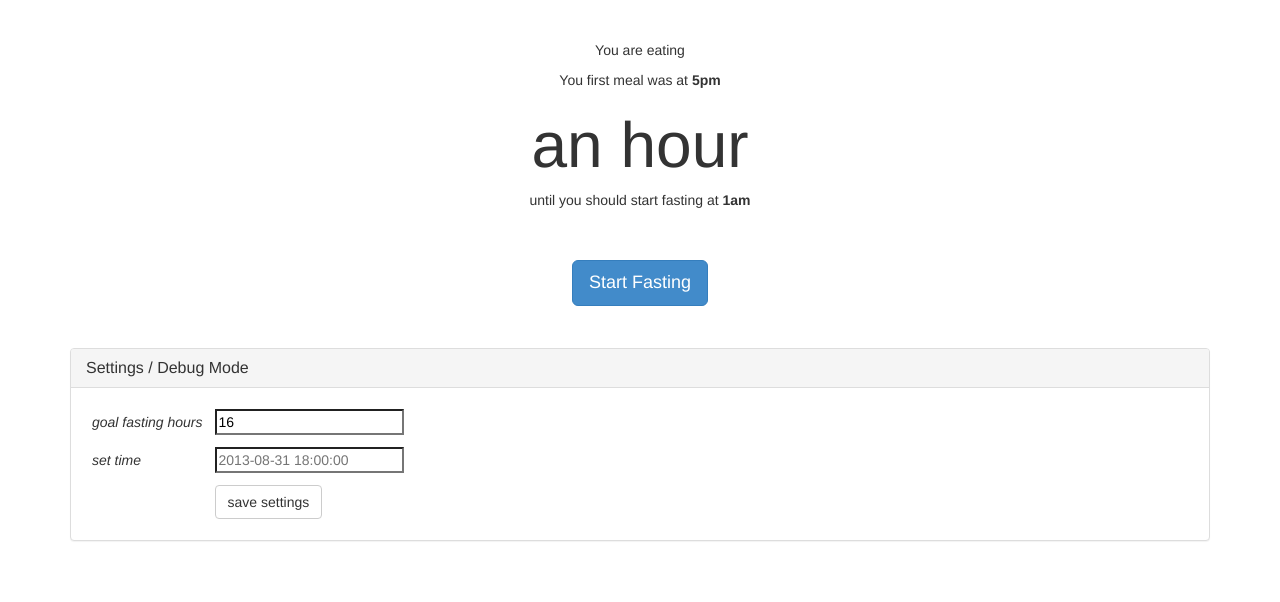
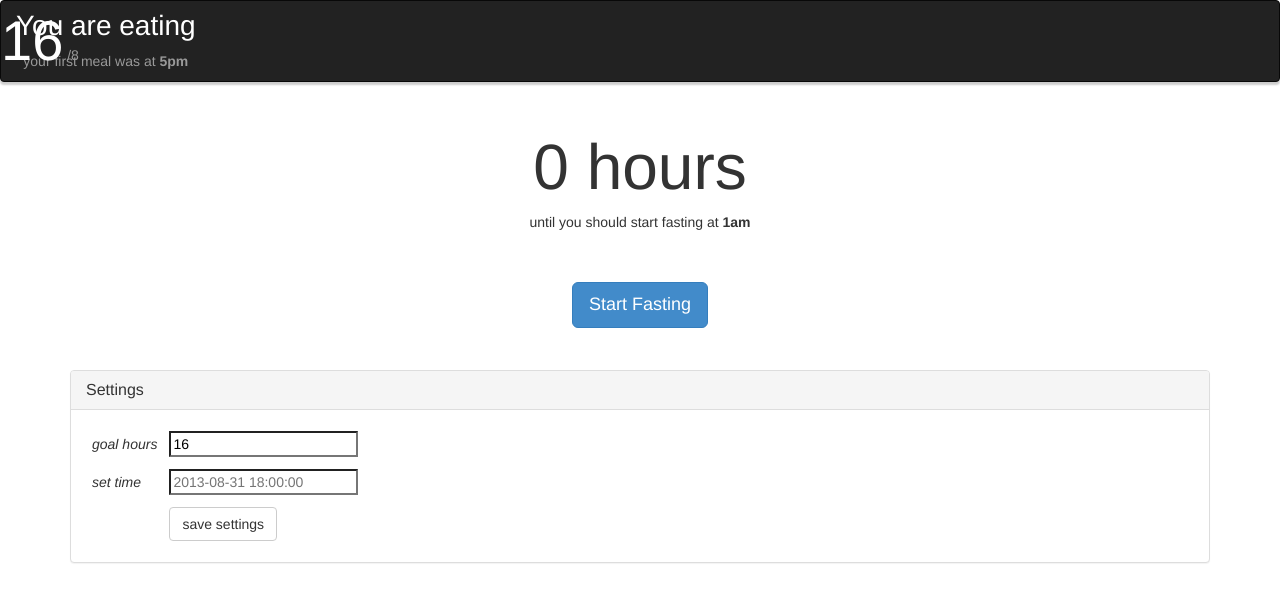
Before and after one commit to dalmaer/16ate, a PHP site: page / in a window 1280 px wide. Shown: the top 602 px of the page. Run offline with PHP 8.4, Linux system fonts and the light colour scheme.

Commit message:
new look and feel and more

```diff
--- a/home.html
+++ b/home.html
@@ -17,17 +17,25 @@
   </head>
 
   <body>
+    <div class="navbar navbar-inverse">
+      <div style="float:left; position:absolute; color:#fff">
+        <span style="font-size:56px; color:#fff">16</span>
+        <span style="color:rgb(153, 153, 153)">/8</span>
+      </div>
+
+      <div class="navbar-header" align="center">
+        <div id="mode" class="navbar-brand"></div><!--You are fasting -->
+        <div id="laststatus"></div> <!-- Your last meal was @ 6pm -->
+      </div>
+    </div>
+
     <div class="container">
+      <div id="alert" class="alert" style="display:none"></div>
+
       <div id="message" align="center">
-
-        <p id="mode"></p> <!--You are fasting -->
-
-        <p id="laststatus"></p> <!-- Your last meal was @ 6pm -->
-
         <h1 id="hourmarker"></h1> <!-- 8 hours -->
 
         <p id="timeleft"></p> <!-- until you should start eating @ 4pm -->
-
       </div>
 
       <p align="center">
@@ -82,12 +90,12 @@
 
       <div class="settings panel panel-default">
         <div class="panel-heading">
-          <h3 class="panel-title">Settings / Debug Mode</h3>
+          <h3 class="panel-title">Settings</h3>
         </div>
         <div class="panel-body">
           <table cellpadding="6">
           <tr>
-            <td><em>goal fasting hours</em></td>
+            <td><em>goal hours</em></td>
             <td><input type="text" id="settings-goal" value="16"></td>
           </tr>
           <tr>
--- a/index.js
+++ b/index.js
@@ -16,20 +16,28 @@ $(document).ready(function() {
 		saveState();
 	}
 
+	// Render now ...
 	render();
+	// ... and re-render every minute
+	setInterval(render, 1000 * 60);
 
 	// Handle the main button which marks the flip between states
 	$("#eat").click(function(e) {
 		if (inFast()) {
 			state.period = "eating";  // switch to eating
+			state.lastFastingTime = state.time.clone();
 		} else {
 			state.period = "fasting";	// switch to fasting
+			state.lastEatingTime = state.time.clone();
 		}
 		state.time = nearestHour();
 
 		saveState();
 
 		render();
+
+		// show the note, and then turn it off
+		showAlert();
 	});
 
 	// Handle the settings / debug button
@@ -66,6 +74,13 @@ function nearestHour(time) {
 	return time.clone().startOf("hour");
 }
 
+function numberOfFastingHours(time) {
+	// If no time has been passed in, use the current moment
+	if (typeof time !== "object") time = moment();
+
+	return state.lastFastingTime.diff(time, 'hours');
+}
+
 function inFast() {
 	return state.period === "fasting";
 }
@@ -81,16 +96,17 @@ function render() {
 
 function renderEatingState() {
 	var idealFastTime = state.time.clone().add(idealNumberOfEatingHoursPerDay(), "hours");
-	var idealHours = idealFastTime.from(moment().startOf("hour"), true);
+	var idealHours = idealFastTime.diff(nearestHour(), 'hour');
 
-	$("#hourmarker").html(idealHours);
+	$("#hourmarker").html(idealHours + " hours");
+	clearClasses($("#hourmarker"), ["green", "yellow", "red"]);
 
 	$("#mode").html("You are eating");
 
+	$("#laststatus").html("your first meal was at <strong>" + state.time.format('ha') + "</strong>");
+
 	// "$IDEALHOURS hours until your ideal start time @$IDEALFROMNOW"
 	$("#timeleft").html("until you should start fasting at <strong>" + idealFastTime.format('ha') + "</strong>");
-
-	$("#laststatus").html("You first meal was at <strong>" + state.time.format('ha') + "</strong>");
 
 	$("#eat").html("Start Fasting");
 }
@@ -100,14 +116,16 @@ function renderFastingState() {
 	var goalEndOfFastTime = state.time.clone().add(state.goal, "hours");
 
 	// The hours from $NOW to the $GOAL time
-	var hoursUntilGoalEndOfFastTime = goalEndOfFastTime.from(nearestHour(), true);
+	var hoursUntilGoalEndOfFastTime = goalEndOfFastTime.diff(nearestHour(), 'hour');
 
-	$("#hourmarker").html(hoursUntilGoalEndOfFastTime);
+	$("#hourmarker").html(hoursUntilGoalEndOfFastTime + " hours");
 
 	$("#mode").html("You are fasting");
 
 	var hoursUntilNumber = parseInt(hoursUntilGoalEndOfFastTime);
+
 	if (!isNaN(hoursUntilNumber)) {
+		clearClasses($("#hourmarker"), ["green", "yellow", "red"]);
 		// Green: you have reached your goal, any additional hours are now gravy!
 		if (hoursUntilNumber < 1) {
 			$("#hourmarker").addClass("green");
@@ -123,12 +141,47 @@ function renderFastingState() {
 	// "to hit your $GOAL goal @ $GOALTIME"
 	$("#timeleft").html("to hit your <em>" + state.goal + " hours</em> goal at <strong>" + goalEndOfFastTime.format('ha') + "</strong>");
 
-	$("#laststatus").html("You last meal was at <strong>" + state.time.format('ha') + "</strong>");
+	$("#laststatus").html("your last meal was at <strong>" + state.time.format('ha') + "</strong>");
 
 	$("#eat").html("Start Eating");
 }
 
-setInterval(render, 1000 * 60);
+
+
+function showAlert() {
+	if (!inFast()) {
+		var fastingHours = numberOfFastingHours();
+		var alertClass, extraMessage;
+		if (fastingHours > state.goal) {
+			alertClass = "alert-success";
+			extraMessage = "<strong>Nicely done</strong>.";
+		} else if (fastingHours > idealNumberOfEatingHoursPerDay()) {
+			alertClass = "alert-warning";
+			extraMessage = "Not too shabby.";
+		} else {
+			alertClass = "alert-danger";
+			extraMessage = "Tomorrow comes quickly.";
+		}
+
+		$("#alert").html("You fasted for <strong>" + fastingHours + " hours</strong>. " + extraMessage);
+
+		clearClasses($("#alert"), ["alert-success", "alert-info", "alert-warning", "alert-danger"])
+		$("#alert").addClass(alertClass);
+		$("#alert").show();
+		setTimeout(function() {
+			$("#alert").hide();
+		}, 1000 * 60);
+	}
+}
+
+
+// Given an element nuke any class from the given class names
+// e.g. clearClasses($("#hourmarker"), ["green", "yellow", "red"])
+function clearClasses(el, classNames) {
+	classNames.forEach(function(className) {
+		el.removeClass(className);
+	});
+}
 
 // -- storage
 function saveState() {
--- a/style.css
+++ b/style.css
@@ -1,17 +1,32 @@
 body {
 
 }
+
+h1 {
+  font-size: 64px;
+}
+
+/*
+ * Custom ID and classes
+ */
 
 #hourmarker {
   text-align: center;
 }
 
 #message {
-  padding: 40px;
+  margin: 0;
+  padding: 10px 40px 40px 40px;
 }
 
-h1 {
-  font-size: 64px;
+#mode {
+  color: #FFF;
+  font-size: 2em;
+}
+
+#laststatus {
+  color: rgb(153, 153, 153);
+  padding-bottom: 10px;
 }
 
 .green {
@@ -29,3 +44,16 @@ h1 {
 .settings {
   margin-top: 3em;
 }
+
+/*
+ * Enhance Twitter Bootstrap Classes
+ */
+
+.navbar-brand {
+  width: 100%;
+  color: white;
+}
+
+.navbar {
+  box-shadow: 0 3px 2px 0px rgba(0,0,0, 0.2)
+}
```
